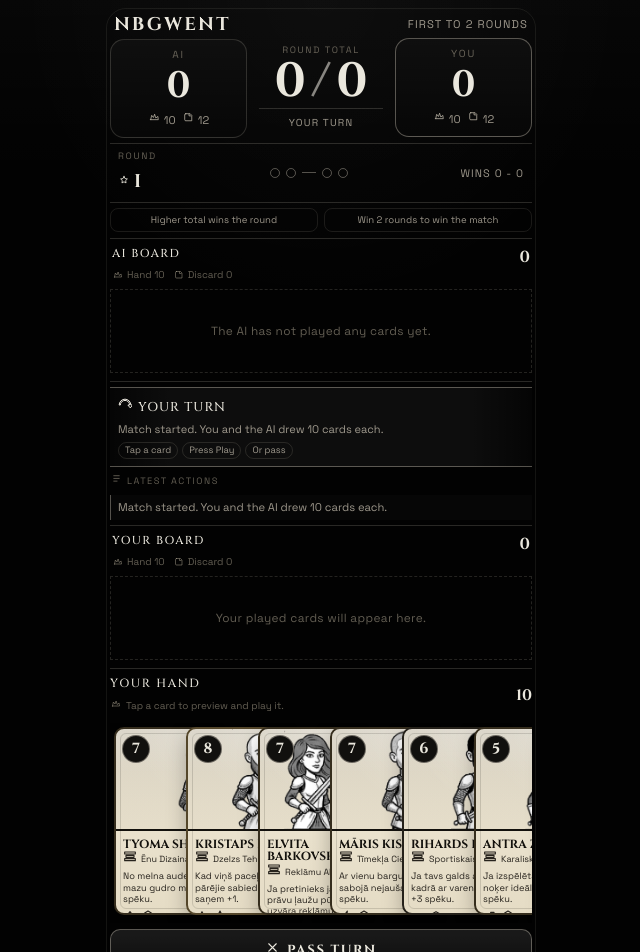
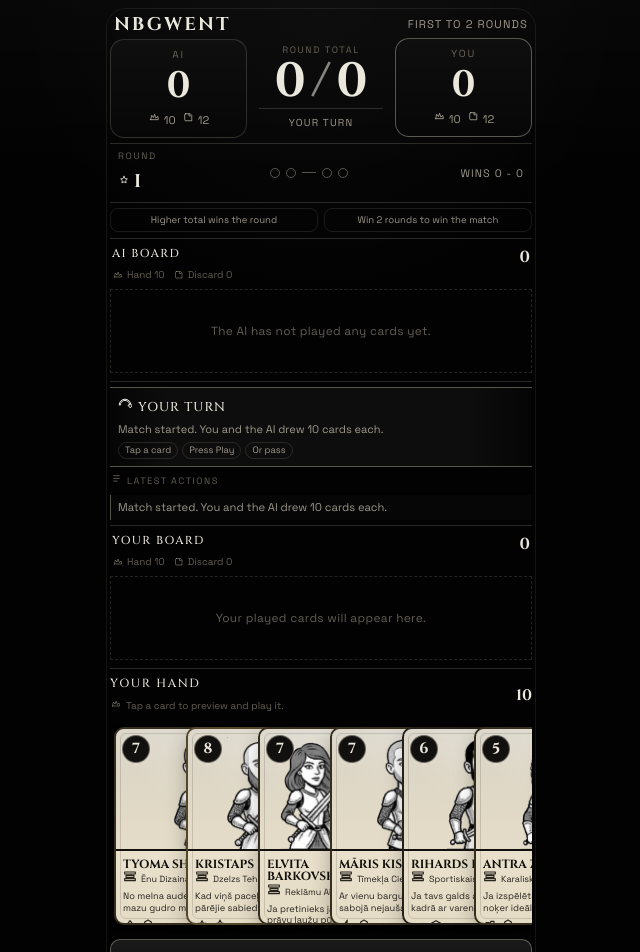
Before and after one commit to tyomastag/nbgwent, a React (Vite) app: page / in a window 1280 px wide. Shown: the top 952 px of the page, without its empty margins (319-959 px from the left). Built offline with nearby package versions, Linux system fonts and the light colour scheme.

Commit message:
Fit full portraits inside cards

```diff
--- a/src/components/Card.module.css
+++ b/src/components/Card.module.css
@@ -34,7 +34,7 @@
 
 .hand {
   width: 98px;
-  height: 188px;
+  height: 198px;
   flex: 0 0 98px;
   animation: cardEnter 260ms ease-out both;
   z-index: 1;
@@ -42,15 +42,15 @@
 
 .board {
   width: 88px;
-  height: 164px;
+  height: 172px;
   flex: 0 0 88px;
   animation: boardCardIn 220ms ease-out both;
 }
 
 .modal {
   width: min(100%, 320px);
-  min-height: 462px;
-  max-height: min(88vh, 540px);
+  min-height: 498px;
+  max-height: min(90vh, 586px);
   cursor: default;
 }
 
@@ -99,23 +99,22 @@
 }
 
 .hand .media {
-  height: 102px;
+  height: 122px;
 }
 
 .board .media {
-  height: 92px;
+  height: 112px;
 }
 
 .modal .media {
-  height: 230px;
+  height: 268px;
 }
 
 .image {
-  width: 100%;
-  height: 100%;
-  object-fit: contain;
-  object-position: center bottom;
-  padding: 0 4px;
+  width: auto;
+  height: auto;
+  max-width: calc(100% - 8px);
+  max-height: calc(100% - 8px);
   filter: grayscale(1) contrast(1.05);
 }
 
@@ -239,7 +238,7 @@
   overflow: hidden;
   display: -webkit-box;
   -webkit-box-orient: vertical;
-  -webkit-line-clamp: 3;
+  -webkit-line-clamp: 2;
 }
 
 .footer {
@@ -292,7 +291,7 @@
 
 .board .ability {
   font-size: 0.52rem;
-  -webkit-line-clamp: 2;
+  -webkit-line-clamp: 1;
 }
 
 .board .tag {
--- a/src/components/CardModal.module.css
+++ b/src/components/CardModal.module.css
@@ -12,19 +12,20 @@
 .panel {
   width: min(100%, 340px);
   display: grid;
-  gap: 10px;
+  gap: 8px;
   animation: modalIn 180ms ease-out;
 }
 
 .actions {
   display: grid;
-  grid-template-columns: 1fr 1fr;
+  grid-template-columns: 1fr;
   gap: 8px;
 }
 
 .ghostButton,
 .playButton {
-  min-height: 46px;
+  width: 100%;
+  min-height: 48px;
   border-radius: 10px;
   border: 1px solid var(--border-strong);
   color: var(--text-primary);
```
